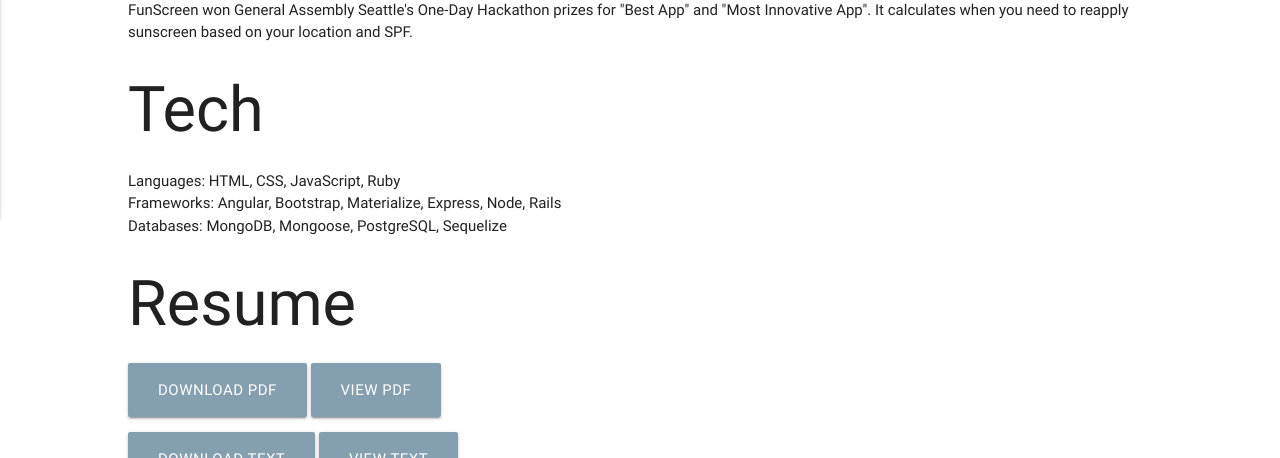
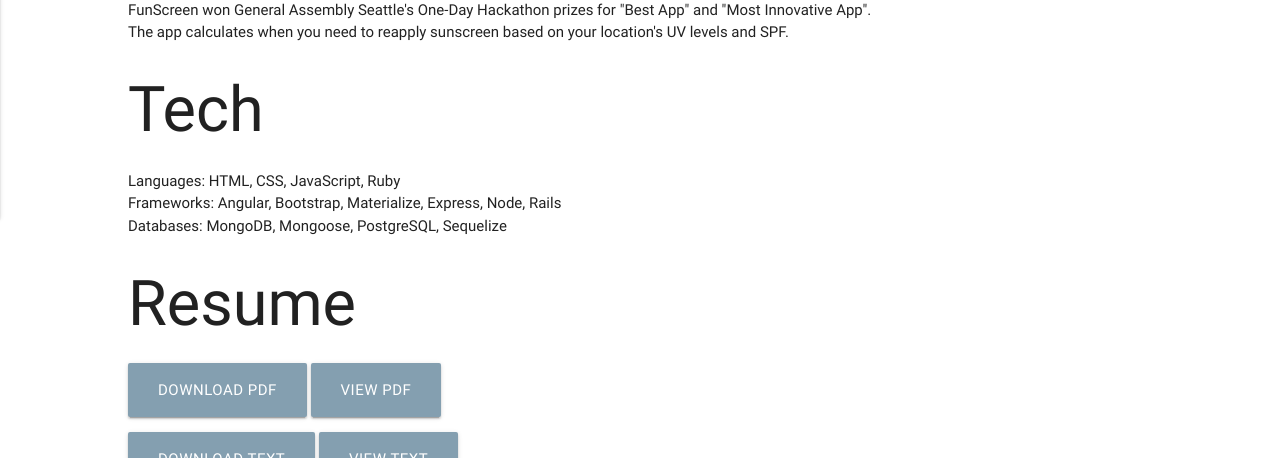
Before and after one commit to buffalocheck/buffalocheck.github.io, a website: page index.html in a window 1280 px wide. Shown: the part 642-1100 px from the top of the page. Drawn offline with nearby package versions, Linux system fonts and the light colour scheme.

Commit message:
modified s-f text

```diff
--- a/index.html
+++ b/index.html
@@ -78,7 +78,8 @@
                 </div>
                 <div class="proj">
                     <h4><a href="https://joannacolson.github.io/sunscreen-funscreen/" target="_blank">FunScreen</a></h4>
-                    <p>FunScreen won General Assembly Seattle's One-Day Hackathon prizes for "Best App" and "Most Innovative App". It calculates when you need to reapply sunscreen based on your location and SPF.</p>
+                    <p>FunScreen won General Assembly Seattle's One-Day Hackathon prizes for "Best App" and "Most Innovative App".
+                        <br> The app calculates when you need to reapply sunscreen based on your location's UV levels and SPF.</p>
                 </div>
             </div>
         </section>
```
